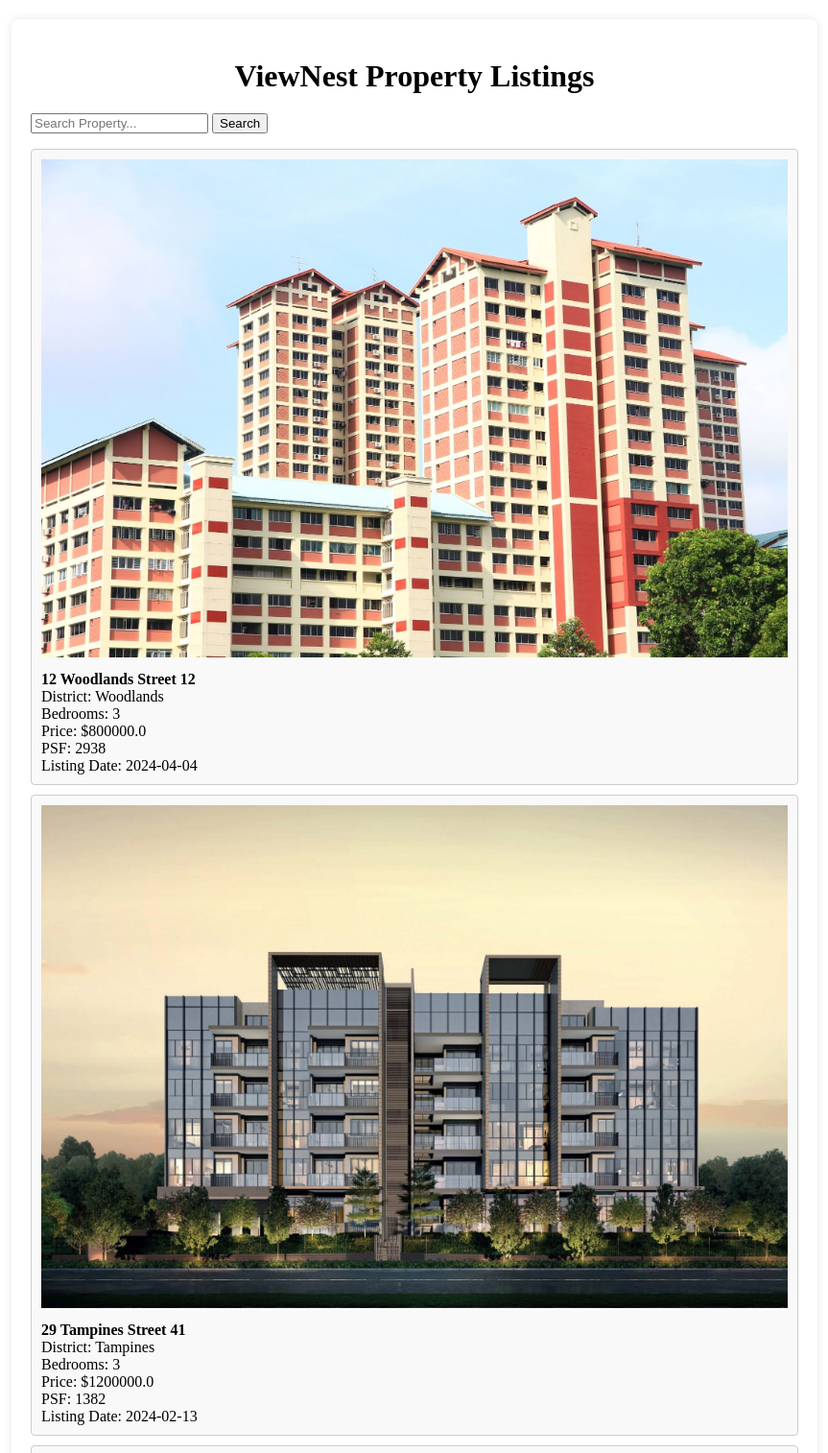
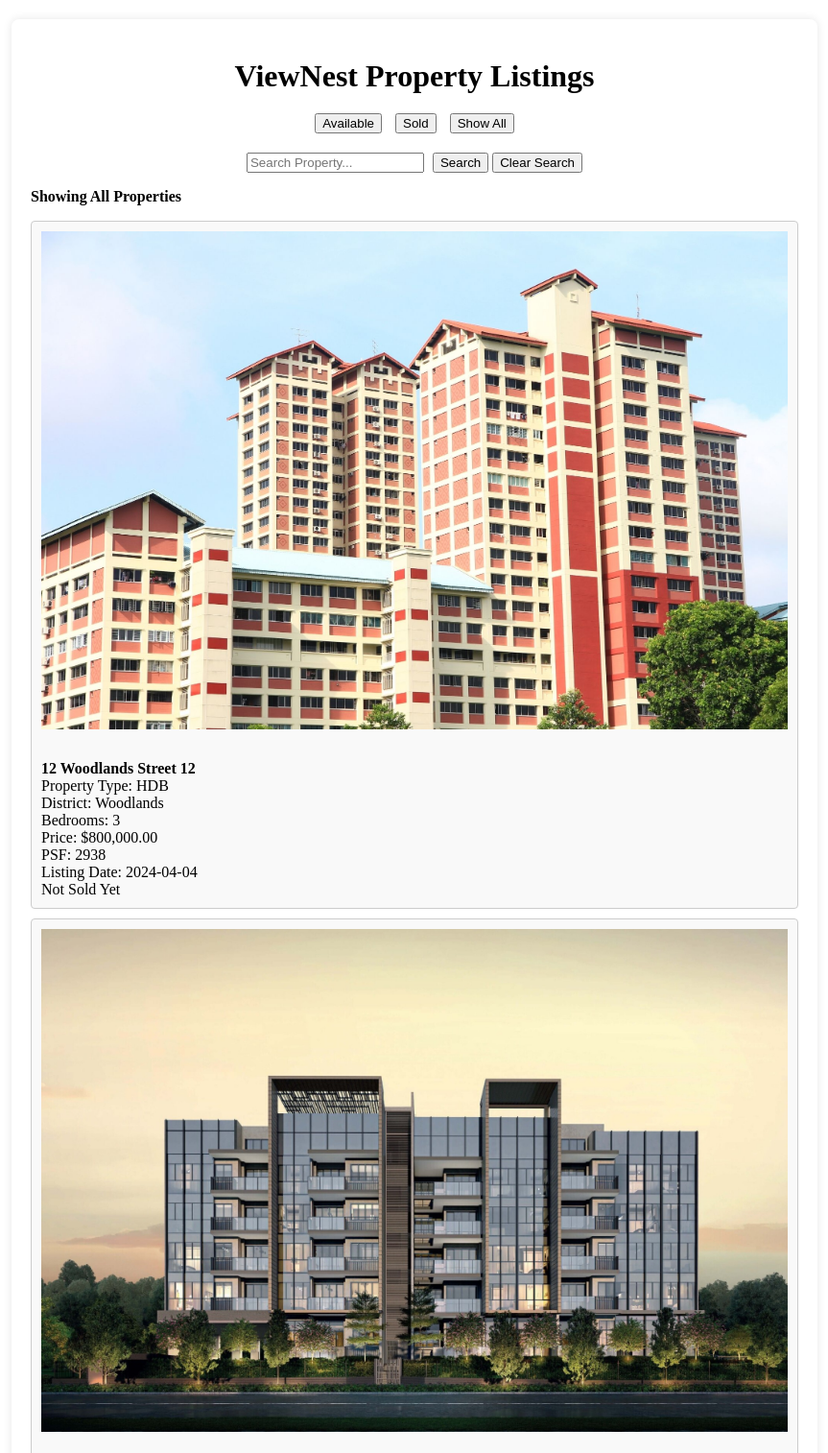
Before and after one commit to prozai/viewnest, a Flask app: page /view_properties in a window 1280 px wide. Shown: the top 1514 px of the page at 96% size, without its empty margins (208-1071 px from the left). Run offline with Flask 3, Linux system fonts and the light colour scheme.

Commit message:
view sold/new properties and search

```diff
--- a/app.py
+++ b/app.py
@@ -1,5 +1,5 @@
 from flask import Flask, request, redirect, render_template, session
-from sqlalchemy import create_engine, Column, String, Integer, Date, Float
+from sqlalchemy import create_engine, Column, String, Integer, Date, Float, Boolean
 from sqlalchemy.orm import declarative_base, sessionmaker
 from werkzeug.security import generate_password_hash, check_password_hash
 from datetime import date
@@ -33,8 +33,9 @@
     listing_date = Column(Date)
     date_sold = Column(Date)
     image_url = Column(String)
+    sold = Column(Boolean)
 
-    def __init__(self, propertyname, propertytype, district, bedroom_no, price, psf, listing_date, date_sold, image_url):
+    def __init__(self, propertyname, propertytype, district, bedroom_no, price, psf, listing_date, date_sold, image_url, sold):
         self.propertyname = propertyname
         self.propertytype = propertytype
         self.district = district
@@ -44,6 +45,7 @@
         self.listing_date = listing_date
         self.date_sold = date_sold
         self.image_url = image_url
+        self.sold = sold
 
 engine = create_engine("sqlite:///viewnest.db", echo=True)
 Base.metadata.create_all(bind=engine)
@@ -58,13 +60,17 @@
 
 # Sample property creation
 listing_date1 = date(2024, 4, 4)
-property1 = Property("12 Woodlands Street 12", "Landed", "Woodlands", 5, 1200000.00, 2938, listing_date1, None, "https://images.unsplash.com/photo-1559329145-afaf18e3f349?ixlib=rb-4.0.3&q=85&fm=jpg&crop=entropy&cs=srgb&dl=k8-9brIbLCo950-unsplash.jpg")
+property1 = Property("12 Woodlands Street 12", "HDB", "Woodlands", 3, 800000.00, 2938, listing_date1, None, "./static/uploads/properties/property1.jpg", False)
 listing_date2 = date(2024, 2, 13)
 date_sold2 = date(2024, 4, 3)
-property2 = Property("694A Tampines Street 41", "HDB", "Tampines", 3, 690000.00, 1382, listing_date2, date_sold2, "https://stacked-editorial.sgp1.digitaloceanspaces.com/editorial/wp-content/uploads/2022/06/15120942/Tampines-GreenRidges-127-facade.jpg")
-db_session.add(property1)
-db_session.add(property2)
-db_session.commit()
+property2 = Property("29 Tampines Street 41", "Condo", "Tampines", 3, 1200000.00, 1382, listing_date2, date_sold2, "./static/uploads/properties/property2.jpg", True)
+# Check if properties already exist before adding them
+existing_properties = db_session.query(Property).filter(Property.propertyname.in_(["12 Woodlands Street 12", "694A Tampines Street 41"])).all()
+
+if not existing_properties:
+    db_session.add(property1)
+    db_session.add(property2)
+    db_session.commit()
 
 @app.route('/')
 def index():
--- a/templates/view_properties.html
+++ b/templates/view_properties.html
@@ -16,6 +16,19 @@
         h1 {
             text-align: center;
             margin-bottom: 20px;
+        }
+        .button-container {
+            text-align: center;
+            margin-bottom: 20px;
+        }
+        .button-container button {
+            margin: 0 5px;
+        }
+        .search-bar {
+            text-align: center;
+        }
+        .search-bar input {
+            margin-right: 5px;
         }
         .property-list {
             list-style-type: none;
@@ -38,23 +51,97 @@
 <body>
     <div class="container">
         <h1>ViewNest Property Listings</h1>
+        <div class="button-container">
+            <button onclick="showAvailable()">Available</button>
+            <button onclick="showSold()">Sold</button>
+            <button onclick="showAll()">Show All</button>
+        </div>
         <div class="search-bar">
             <input type="text" id="search" placeholder="Search Property...">
             <button onclick="searchProperties()">Search</button>
+            <button onclick="clearSearch()">Clear Search</button>
         </div>
+        <p id="filter-status"><strong>Showing All Properties</strong></p>
         <ul class="property-list">
             {% for property in properties %}
-                <li class="property-item">
+                <li class="property-item {% if property.sold %}sold{% endif %}">
                     <img src="{{ property.image_url }}" alt="{{ property.propertyname }} image" class="property-image"> <!-- Display image -->
-                    <strong>{{ property.propertyname }}</strong><br>
-                    District: {{ property.district }}<br>
-                    Bedrooms: {{ property.bedroom_no }}<br>
-                    Price: ${{ property.price }}<br>
-                    PSF: {{ property.psf }}<br>
-                    Listing Date: {{ property.listing_date }}
+                    <div>
+                        <br><strong>{{ property.propertyname }}</strong><br>
+                        Property Type: {{ property.propertytype }}<br>
+                        District: {{ property.district }}<br>
+                        Bedrooms: {{ property.bedroom_no }}<br>
+                        Price: ${{ "{:,.2f}".format(property.price) }}<br>
+                        PSF: {{ property.psf }}<br>
+                        Listing Date: {{ property.listing_date }}<br>
+                        {% if property.date_sold %}
+                        Sold Date: {{ property.date_sold }}<br> <!-- Display sold date if available -->
+                        {% else %}
+                        Not Sold Yet<br> <!-- Display if property hasn't been sold -->
+                        {% endif %}
+                    </div>
                 </li>
             {% endfor %}
         </ul>
     </div>
+    <script>
+        function showAvailable() {
+            document.getElementById('filter-status').innerHTML = '<strong>Showing All Available Properties</strong>';
+            var items = document.getElementsByClassName('property-item');
+            for (var i = 0; i < items.length; i++) {
+                if (items[i].classList.contains('sold')) {
+                    items[i].style.display = 'none';
+                } else {
+                    items[i].style.display = 'block';
+                }
+            }
+        }
+
+        function showSold() {
+            document.getElementById('filter-status').innerHTML = '<strong>Showing All Sold Properties</strong>';
+            var items = document.getElementsByClassName('property-item');
+            for (var i = 0; i < items.length; i++) {
+                if (items[i].classList.contains('sold')) {
+                    items[i].style.display = 'block';
+                } else {
+                    items[i].style.display = 'none';
+                }
+            }
+        }
+
+        function showAll() {
+            document.getElementById('filter-status').innerHTML = '<strong>Showing All Properties</strong>';
+            var items = document.getElementsByClassName('property-item');
+            for (var i = 0; i < items.length; i++) {
+                items[i].style.display = 'block';
+            }
+        }
+
+        function clearSearch() {
+            var input = document.getElementById('search');
+            input.value = '';
+            searchProperties();
+            document.getElementById('filter-status').innerHTML = '<strong>Search Result Cleared.</strong>'
+        }
+
+
+        function searchProperties() {
+    var input, filter, ul, li, a, i, txtValue;
+    input = document.getElementById('search');
+    filter = input.value.toUpperCase();
+    ul = document.getElementsByClassName('property-list')[0];
+    li = ul.getElementsByTagName('li');
+    for (i = 0; i < li.length; i++) {
+        a = li[i].getElementsByTagName('strong')[0];
+        txtValue = a.textContent || a.innerText;
+        if (txtValue.toUpperCase().indexOf(filter) > -1) {
+            li[i].style.display = 'block'; // Make the property visible
+        } else {
+            li[i].style.display = 'none'; // Hide the property
+        }
+    }
+            document.getElementById('filter-status').innerHTML = '<strong>Showing Search Results For "' + input.value + '".</strong>'
+        }
+    </script>
 </body>
 </html>
```
Also changed, not shown: static/uploads/properties/property1.jpg (added), static/uploads/properties/property2.jpg (added), viewnest.db.
